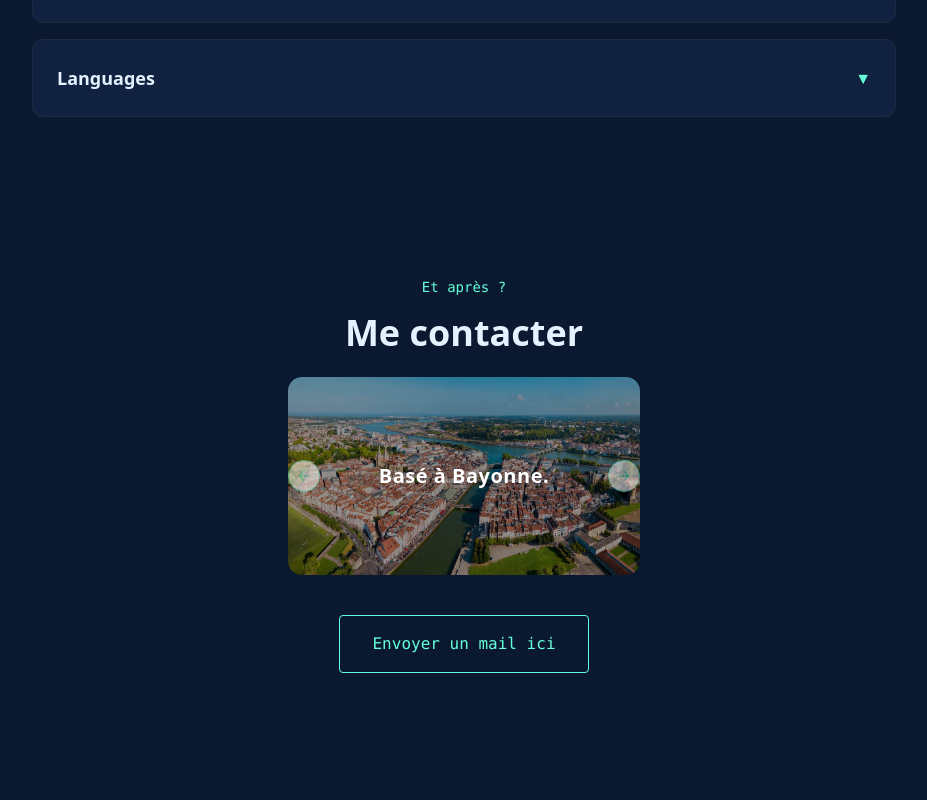
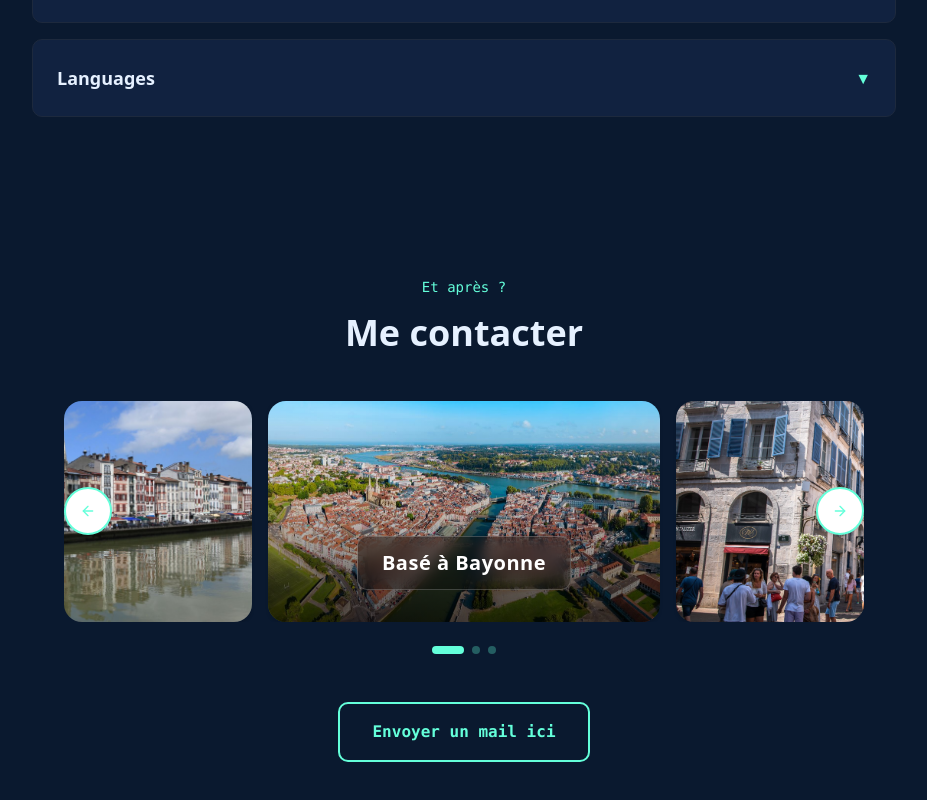
Before and after one commit to MaximeETCHECOPAR/portfolio-maxime, a React (Vite) app: page / in a window 1280 px wide. Shown: the part 1571-2371 px from the top of the page, without its empty margins (176-1103 px from the left). Built offline with nearby package versions, Linux system fonts and the light colour scheme.

Commit message:
carroussel bon

```diff
--- a/src/component/Contact.jsx
+++ b/src/component/Contact.jsx
@@ -9,10 +9,36 @@ import {
 import { Card, CardContent } from "@/components/ui/card"
 
 export default function Contact() {
+  const [activeIndex, setActiveIndex] = React.useState(0)
+  const [api, setApi] = React.useState(null)
+
+  React.useEffect(() => {
+    if (!api) return
+
+    const updateActiveIndex = () => {
+      setActiveIndex(api.selectedScrollSnap())
+    }
+
+    api.on("select", updateActiveIndex)
+    updateActiveIndex()
+
+    return () => {
+      api.off("select", updateActiveIndex)
+    }
+  }, [api])
+
   const images = [
     {
-      src: "/bayonne1.jpg",
-      alt: "Photo de Bayonne",
+      src: "/portfolio-maxime/bayonne1.jpg",
+      alt: "Photo de Bayonne 1",
+    },
+    {
+      src: "/portfolio-maxime/bayonne2.jpg",
+      alt: "Photo de Bayonne 2",
+    },
+    {
+      src: "/portfolio-maxime/bayonne3.jpg",
+      alt: "Photo de Bayonne 3",
     },
 
   ]
@@ -20,25 +46,30 @@ export default function Contact() {
   return (
     <section id="contact" className="py-20 text-center flex flex-col items-center">
       <h3 className="text-[#64ffda] font-mono mb-4 text-sm">Et après ?</h3>
-      <h2 className="text-4xl font-bold text-[#e6f1ff] mb-6">Me contacter</h2>
+      <h2 className="text-4xl font-bold text-[#e6f1ff] mb-12">Me contacter</h2>
 
-      <div className="w-full max-w-md mb-10 px-12">
-        <Carousel className="w-full">
-          <CarouselContent>
+      <div className="w-full max-w-5xl mb-12 px-4 md:px-12">
+        <div className="overflow-hidden rounded-2xl">
+          <Carousel className="w-full" opts={{ loop: true, align: "center", slidesToScroll: 1 }} setApi={setApi}>
+            <CarouselContent className="-ml-2 md:-ml-4">
               {images.map((image, index) => (
-              <CarouselItem key={index}>
+                <CarouselItem key={index} className="pl-2 md:pl-4 basis-full md:basis-1/2">
                   <Card className="overflow-hidden border-none bg-transparent">
-                  <CardContent className="relative flex aspect-video items-center justify-center p-0 rounded-xl overflow-hidden shadow-2xl">
+                    <CardContent className="relative flex aspect-video items-center justify-center p-0 rounded-2xl overflow-hidden shadow-2xl hover:shadow-3xl transition-shadow duration-300">
                       <img
                         src={image.src}
                         alt={image.alt}
-                      className="object-cover w-full h-full"
+                        className="object-cover w-full h-full hover:scale-105 transition-transform duration-500"
                       />
-                    <div className="absolute inset-0 bg-black/40 flex items-center justify-center">
-                      <span className="text-white font-bold text-xl tracking-wide">
-                        Basé à Bayonne.
+                      {index === 0 && (
+                        <div className="absolute inset-0 bg-gradient-to-t from-black/70 via-black/20 to-transparent flex items-end justify-center pb-8">
+                          <div className="bg-gradient-to-r from-black/40 to-black/20 backdrop-blur-sm px-6 py-3 rounded-lg border border-white/20">
+                            <span className="text-white font-bold text-xl tracking-wide drop-shadow-2xl block">
+                              Basé à Bayonne
                             </span>
                           </div>
+                        </div>
+                      )}
                     </CardContent>
                   </Card>
                 </CarouselItem>
@@ -46,14 +77,29 @@ export default function Contact() {
             </CarouselContent>
 
             {/* Les boutons de navigation */}
-          <CarouselPrevious className="left-0 text-[#64ffda] border-[#64ffda] hover:bg-[#64ffda]/10" />
-          <CarouselNext className="right-0 text-[#64ffda] border-[#64ffda] hover:bg-[#64ffda]/10" />
+            <CarouselPrevious className="left-2 md:left-0 text-[#64ffda] border-2 border-[#64ffda] hover:bg-[#64ffda] hover:text-[#0a192f] transition-all duration-300 w-10 h-10 md:w-12 md:h-12" />
+            <CarouselNext className="right-2 md:right-0 text-[#64ffda] border-2 border-[#64ffda] hover:bg-[#64ffda] hover:text-[#0a192f] transition-all duration-300 w-10 h-10 md:w-12 md:h-12" />
           </Carousel>
+        </div>
+
+        {/* Indicateurs de pagination */}
+        <div className="flex justify-center gap-2 mt-6">
+          {images.map((_, index) => (
+            <div
+              key={index}
+              className={`h-2 rounded-full transition-all duration-300 cursor-pointer ${
+                index === activeIndex
+                  ? 'bg-[#64ffda] w-8'
+                  : 'bg-[#64ffda]/30 w-2 hover:bg-[#64ffda]/60'
+              }`}
+            />
+          ))}
+        </div>
       </div>
 
       <a
         href="mailto:metchecopar0@gmail.com"
-        className="inline-block px-8 py-4 border border-[#64ffda] text-[#64ffda] font-mono rounded hover:bg-[#64ffda]/10 transition-colors"
+        className="inline-block px-8 py-4 border-2 border-[#64ffda] text-[#64ffda] font-mono rounded-lg hover:bg-[#64ffda] hover:text-[#0a192f] transition-all duration-300 font-semibold"
       >
         Envoyer un mail ici
       </a>
```
Lines whose indentation alone changed are shown as unchanged.
